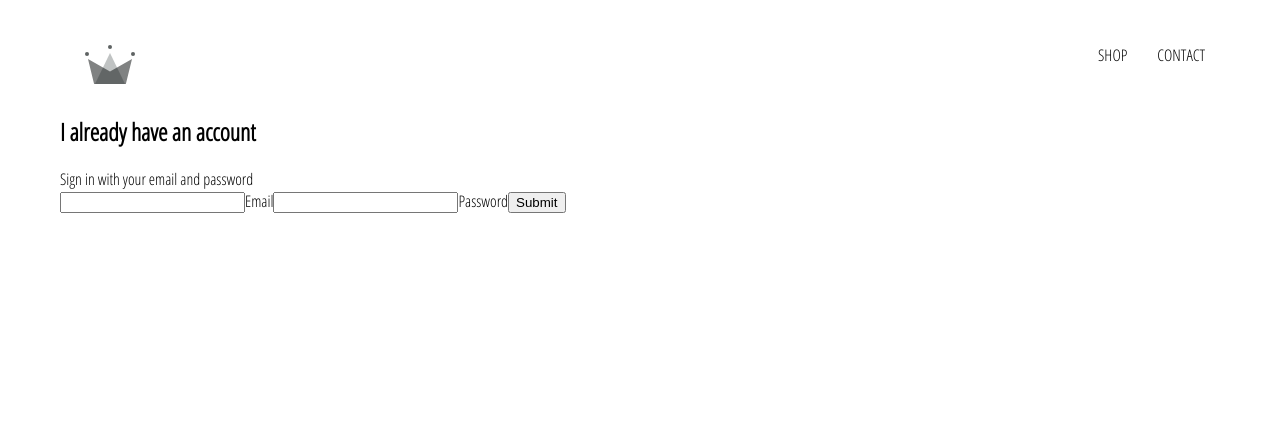
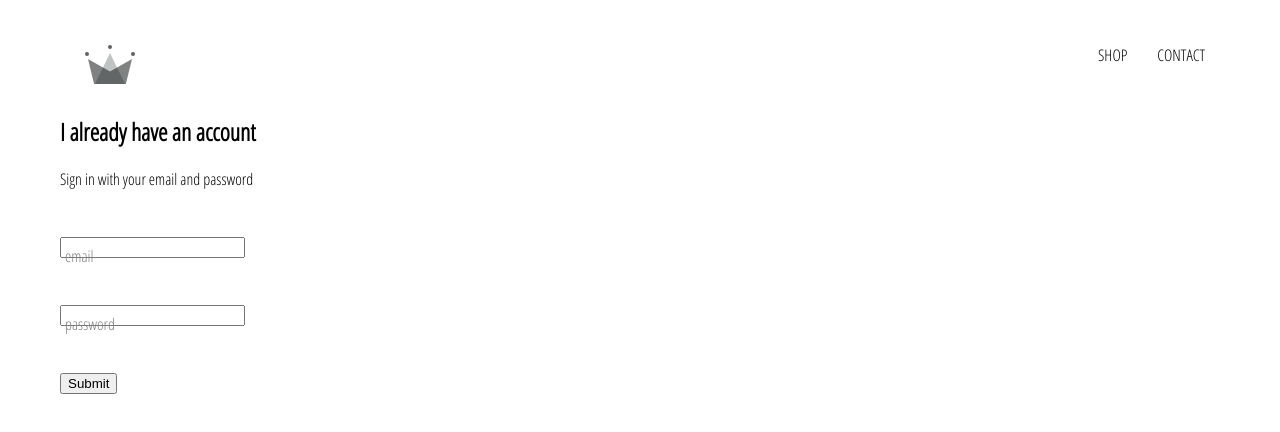
Before and after one commit to crazay416/crwn-clothing, a React (Create React App) app: page /signin in a window 1280 px wide. Shown: the top 432 px of the page. Built offline with nearby package versions, Linux system fonts and the light colour scheme.

Commit message:
Created form function and styling

```diff
--- /dev/null
+++ b/src/components/form-input/form-input.component.jsx
@@ -0,0 +1,18 @@
+import React from 'react';
+import './form-input.styles.scss';
+
+const FormInput = ({ handleChange, label, ...otherProps }) => (
+    <div className="group">
+        <input type="form-input" onChange={handleChange} {...otherProps} />
+        {
+            label ?
+                (<label className={`${otherProps.value.length ? 'shrink' : ''} form-input-label`}>
+                    {label}
+                </label>)
+                : null
+        }
+    </div>
+
+)
+
+export default FormInput;
--- /dev/null
+++ b/src/components/form-input/form-input.styles.scss
@@ -0,0 +1,54 @@
+$sub-color: grey;
+$main-color: black;
+
+@mixin shrinkLabel {
+  top: -14px;
+  font-size: 12px;
+  color: $main-color;
+}
+
+.group {
+  position: relative;
+  margin: 45px 0;
+
+  .form-input {
+    background: none;
+    background-color: white;
+    color: $sub-color;
+    font-size: 18px;
+    padding: 10px 10px 10px 5px;
+    display: block;
+    width: 100%;
+    border: none;
+    border-radius: 0;
+    border-bottom: 1px solid $sub-color;
+    margin: 25px 0;
+
+    &:focus {
+      outline: none;
+    }
+
+    &:focus ~ .form-input-label {
+      @include shrinkLabel();
+    }
+  }
+
+  input[type='password'] {
+    letter-spacing: 0.3em;
+  }
+
+  .form-input-label {
+    color: $sub-color;
+    font-size: 16px;
+    font-weight: normal;
+    position: absolute;
+    pointer-events: none;
+    left: 5px;
+    top: 10px;
+    transition: 300ms ease all;
+
+    &.shrink {
+      @include shrinkLabel();
+    }
+  }
+}
--- a/src/components/sign-in/sign-in.component.jsx
+++ b/src/components/sign-in/sign-in.component.jsx
@@ -1,5 +1,6 @@
 import React from "react";
 import './sign-in.styles.scss';
+import FormInput from "../form-input/form-input.component";
 
 class SignIn extends React.Component {
     constructor(props) {
@@ -30,10 +31,8 @@ class SignIn extends React.Component {
                 <span>Sign in with your email and password</span>
 
                 <form onSubmit={this.handleSubmit}>
-                    <input name="email" type="email" value={this.state.email} onChange={this.handleChange} require />
-                    <label>Email</label>
-                    <input name="password" type="password" value={this.state.password} onChange={this.handleChange} require />
-                    <label>Password</label>
+                    <FormInput name="email" type="email" value={this.state.email} handleChange={this.handleChange} label="email " required />
+                    <FormInput name="password" type="password" value={this.state.password} label="password" handleChange={this.handleChange} required />
 
                     <input type="submit" value="Submit" />
                 </form>
--- a/src/components/sign-in/sign-in.styles.scss
+++ b/src/components/sign-in/sign-in.styles.scss
@@ -0,0 +1,3 @@
+.sign-in{
+    width: 30vw;
+}
```
